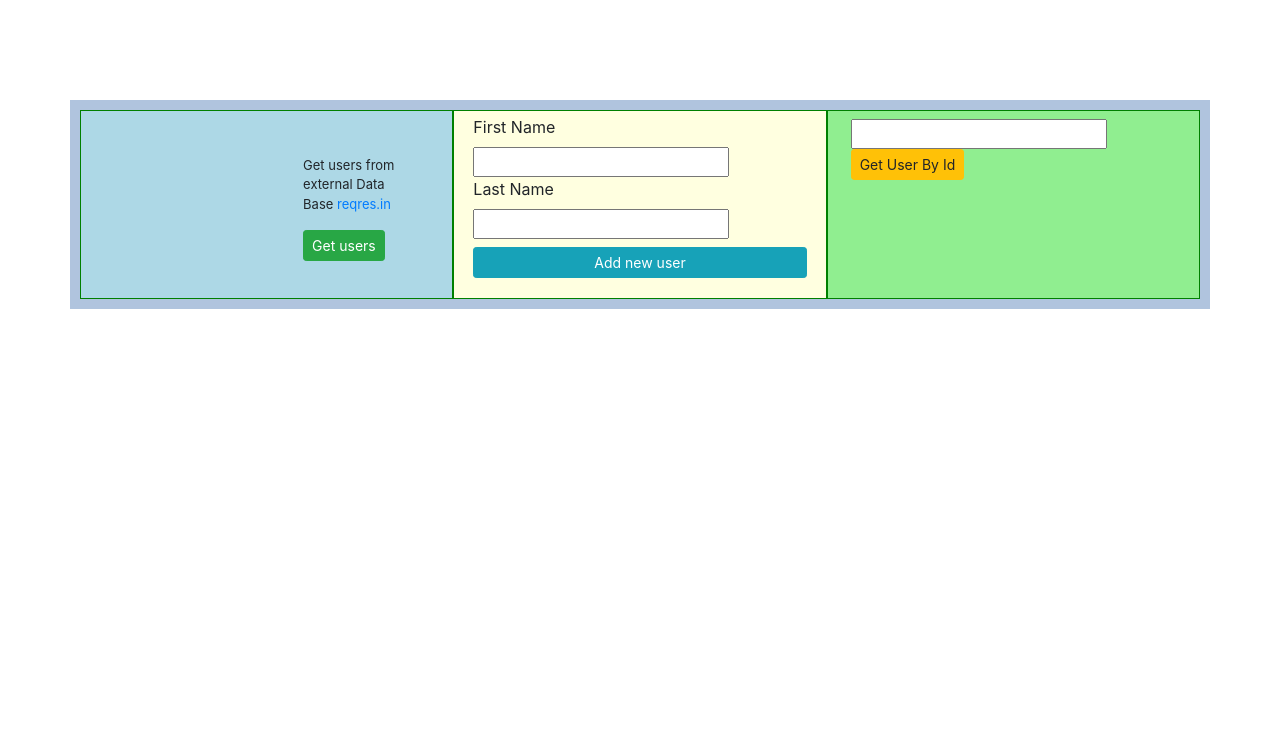
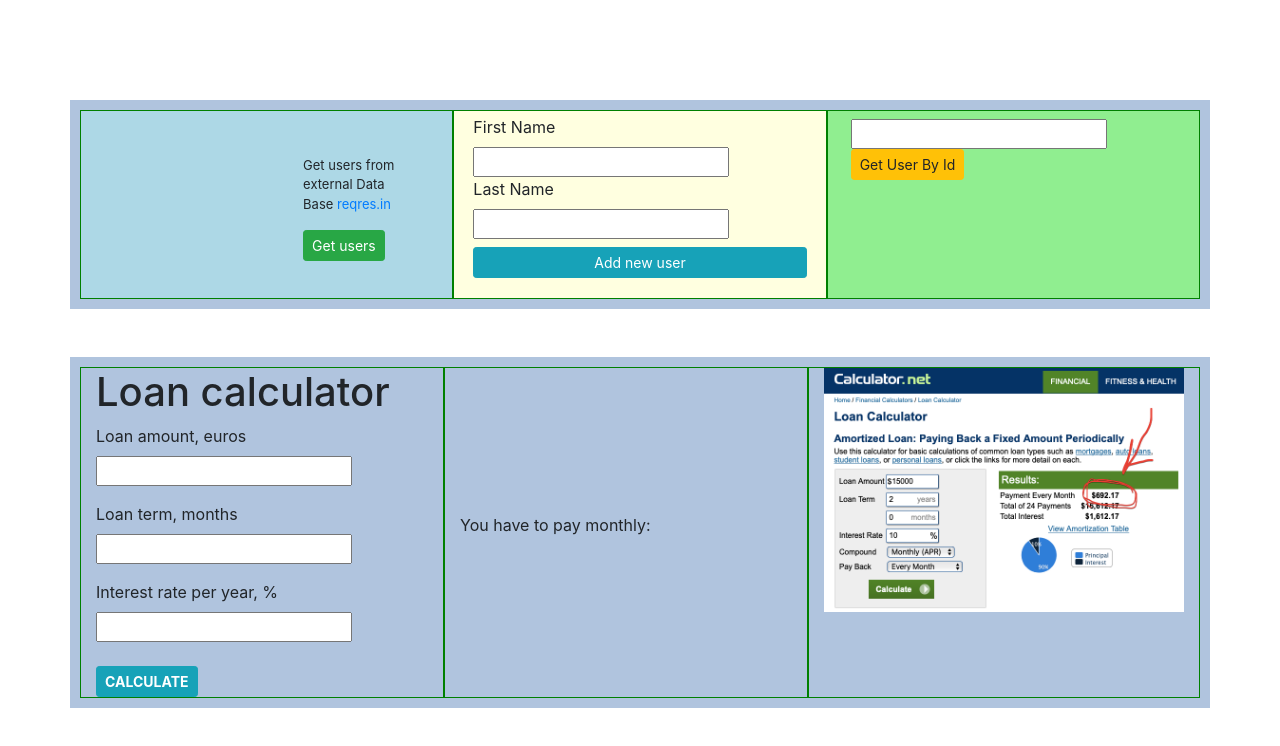
Before and after one commit to zamaneagra/My_Home_Work, a plain HTML site: page Ajax/index.html in a window 1280 px wide. Drawn offline with nearby package versions, Linux system fonts and the light colour scheme.

Commit message:
loan calculator

```diff
--- /dev/null
+++ b/Ajax/calculator.js
@@ -0,0 +1,27 @@
+
+///////////// LOAN CALCULATOR //////////////
+
+function calculateLoan() {
+        // suma imprumutului
+    var loanAmount = parseInt (document.getElementById("loanAmount").value);
+        // termen imprumut
+    var loanTerm = parseInt (document.getElementById("loanTerm").value);
+        // dobinda anuala
+    var loanInterestRate = parseInt (document.getElementById("loanInterestRate").value);
+        // suma imprumutului lunar
+    var loanAmountPerMonth = loanAmount / loanTerm;
+        // dobinda lunara
+    var loanInterestRatePerMonth = loanInterestRate / 12 / 100;
+        // variabile temporare
+    var a = loanAmount * loanInterestRatePerMonth;
+    var b = 1 + loanInterestRatePerMonth;
+    var c = -loanTerm;
+    var d = Math.pow(b, c);
+        // dobinda lunara
+    var interestAmountPerMonth = (a/(1-d)) - (loanAmount/loanTerm);
+        // rambursare lunar
+    var loanPerMonth = interestAmountPerMonth + loanAmountPerMonth;
+
+    document.getElementById("loanPerMonth").innerHTML = loanPerMonth.toFixed(2) + ' Euros';
+
+}
--- a/Ajax/index.html
+++ b/Ajax/index.html
@@ -32,7 +32,6 @@
 
                             <div id="confirmUserSaved" class="p-2 smallerText">
                             </div>
-
                         </div>
                     </div>
                 </div>
@@ -53,11 +52,43 @@
         </div>
     </section>
 
+    <section>
+        <div class="container mt-5 ">
+            <div class="row">
+                <div class="col">
+                    <div class="form-container">
+                        <h1>Loan calculator</h1>
+                            <div>
+                                <label>Loan amount, euros</label>
+                                <input class="d-block mb-3" type="number" id="loanAmount">
+                            </div>
+                            <div>
+                                <label>Loan term, months</label>
+                                <input id="loanTerm" class="d-block mb-3" type="number" required="required" pattern="([1-9]|1000000)" title="enter number from 1 to 1000000">
+                            </div>
+                            <div>
+                                <label>Interest rate per year, %</label>
+                                <input id="loanInterestRate" class="d-block mb-3" type="number" >
+                            </div>
+                        <button class="btn btn-sm btn-info mt-2" onclick="calculateLoan()"> <b>CALCULATE </b></button>
+                    </div>
+                </div>
+                <div class="col d-flex align-items-center">
+                    <p>You have to pay monthly: <span id="loanPerMonth" style="background-color: #f5e79e"></span> </p>
+                </div>
+                <div class="col smallerText grey">
+                    <img src="Loan%20Calculator.png" alt="" style="width: 360px">
+                </div>
+            </div>
+        </div>
+    </section>
+
 
 
     <script src="https://maxcdn.bootstrapcdn.com/bootstrap/4.0.0/js/bootstrap.min.js" integrity="sha384-JZR6Spejh4U02d8jOt6vLEHfe/JQGiRRSQQxSfFWpi1MquVdAyjUar5+76PVCmYl" crossorigin="anonymous"></script>
     <script src="https://ajax.googleapis.com/ajax/libs/jquery/3.3.1/jquery.min.js"></script>
     <script src="https://cdnjs.cloudflare.com/ajax/libs/popper.js/1.12.9/umd/popper.min.js" integrity="sha384-ApNbgh9B+Y1QKtv3Rn7W3mgPxhU9K/ScQsAP7hUibX39j7fakFPskvXusvfa0b4Q" crossorigin="anonymous"></script>
     <script src="myJavaScript.js"></script>
+    <script src="calculator.js"></script>
 </body>
 </html>
--- a/Ajax/moi.css
+++ b/Ajax/moi.css
@@ -30,3 +30,10 @@
     color: #721c24;
     font-weight: bold;
 }
+input[type=number]::-webkit-inner-spin-button,
+input[type=number]::-webkit-outer-spin-button {
+    -webkit-appearance: none;
+}
+.grey{
+    color: #4e555b;
+}
```
Also changed, not shown: JavaScriptSite/index.js (added, +29 -0 lines), JavaScriptSite/logical.js (added, +19 -0 lines), Ajax/Loan Calculator.png (added), Ajax/myJavaScript.js (line endings or trailing spaces), js/my.js (line endings or trailing spaces), styles/my.css (line endings or trailing spaces).
